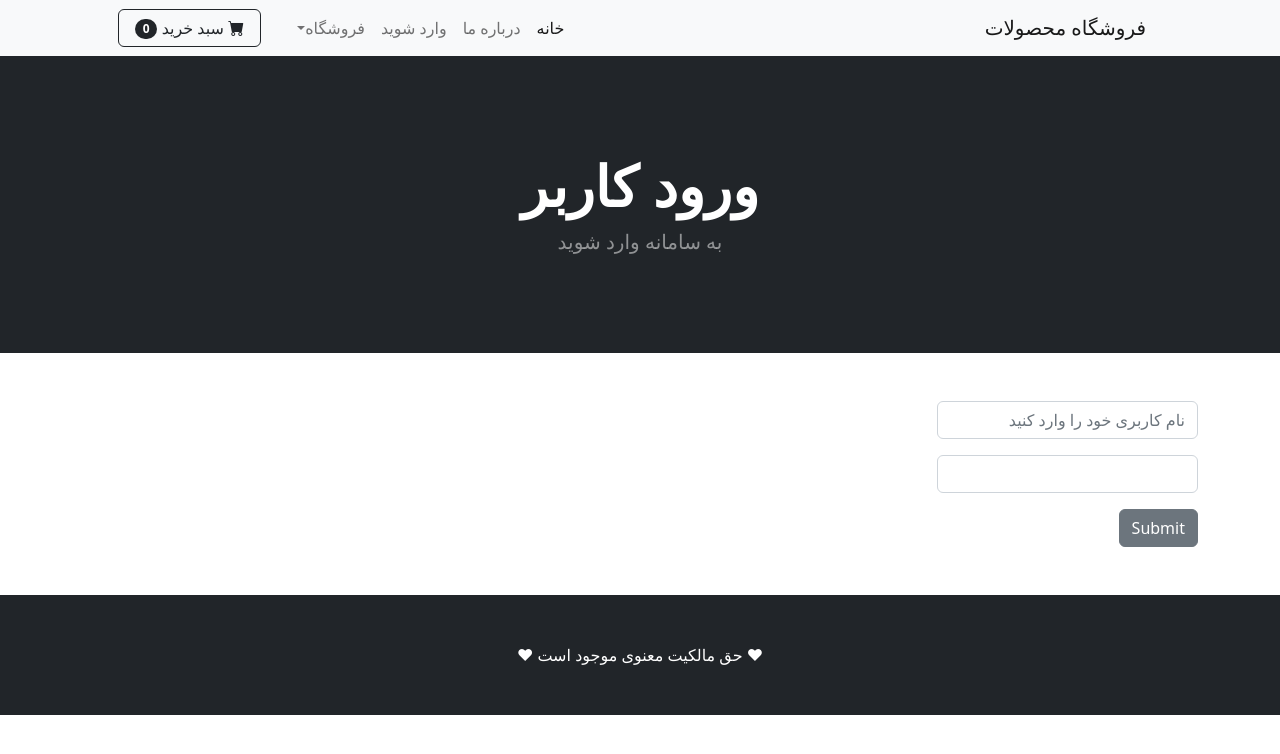
After one commit to myworkmailali/mykala, a Django app: page /login/ in a window 1280 px wide. The commit adds this page. Shown: the top 754 px of the page. Run offline with Django 5.2, Linux system fonts and the light colour scheme; some libraries are stand-ins or nearby versions.

Commit message:
Session_07_Loggin/loggout

```diff
--- a/shop/templates/base.html
+++ b/shop/templates/base.html
@@ -17,7 +17,20 @@
     </head>
       {% include 'navbar.html' %}
     <body dir="rtl">
+       {% if messages %}
+            {% for message in messages %}
+                <div class="alert alert-info" role="alert">
+                  {{ message }}
+                </div>
+
+
+            {% endfor %}
+       {% endif %}
     {% block content %}
+
+
+
+
     {% endblock %}
 
         <!-- Footer-->
--- /dev/null
+++ b/shop/templates/login.html
@@ -0,0 +1,36 @@
+{% extends 'base.html' %}
+
+
+<!-- Header-->
+{% block content %}
+        <header class="bg-dark py-5">
+            <div class="container px-4 px-lg-5 my-5">
+                <div class="text-center text-white">
+                    <h1 class="display-4 fw-bolder">ورود کاربر</h1>
+                    <p class="lead fw-normal text-white-50 mb-0">به سامانه وارد شوید</p>
+                </div>
+            </div>
+        </header>
+
+    <div class="container">
+        <div class="row">
+
+            <div class="col-3">
+                <br/><br/>
+                <form method="post">
+                    {% csrf_token %}
+                      <div class="mb-3">
+                        <input type="text" class="form-control" placeholder="نام کاربری خود را وارد کنید" name="username">
+
+                      </div>
+                      <div class="mb-3">
+                         <input type="password" class="form-control" name="password">
+                      </div>
+
+                      <button type="submit" class="btn btn-secondary">Submit</button>
+                </form>
+                <br/><br/>
+            </div>
+        </div>
+    </div>
+{% endblock %}
--- a/shop/templates/navbar.html
+++ b/shop/templates/navbar.html
@@ -5,9 +5,16 @@
                 <div class="collapse navbar-collapse" id="navbarSupportedContent">
                     <ul class="navbar-nav me-auto mb-2 mb-lg-0 ms-lg-4">
                         <li class="nav-item"><a class="nav-link active" aria-current="page" href="{% url 'home' %}">خانه</a></li>
-                        <li class="nav-item"><a class="nav-link" href="{% url 'about' %}">درباره ما</a></li>
+                        <li class="nav-item"><a class="nav-link" href="{% url 'about' %}">درباره ما</a>
+
+                        {% if not user.is_authenticated %}
+                        <li class="nav-item"><a class="nav-link" href="{% url 'login' %}">وارد شوید</a></li>
+                        {% else %}
+                        <li class="nav-item"><a class="nav-link" href="{% url 'logout' %}">خارج شوید</a></li>
+                        {% endif %}
                         <li class="nav-item dropdown">
                             <a class="nav-link dropdown-toggle" id="navbarDropdown" href="#" role="button" data-bs-toggle="dropdown" aria-expanded="false">فروشگاه</a>
+
                             <ul class="dropdown-menu" aria-labelledby="navbarDropdown">
                                 <li><a class="dropdown-item" href="#!">All Products</a></li>
                                 <li><hr class="dropdown-divider" /></li>
--- a/shop/urls.py
+++ b/shop/urls.py
@@ -1,10 +1,11 @@
 
 from django.urls import path,include
-from .views import index,about
-
+from .views import index, about, login_user,logout_user
 
 urlpatterns = [
 
     path('', index,name='home'),
     path('about/',about,name='about'),
+    path('login/',login_user,name='login'),
+    path('logout/',logout_user,name='logout')
 ]
--- a/shop/views.py
+++ b/shop/views.py
@@ -1,5 +1,10 @@
-from django.shortcuts import render
+from pyexpat.errors import messages
+
+from django.shortcuts import render,redirect
 from .models import Product
+from django.contrib.auth import authenticate,login,logout
+from django.contrib import messages
+
 
 def index(request):
     all_products = Product.objects.all()
@@ -7,3 +12,21 @@ def index(request):
 
 def about(request):
     return render(request,'about.html')
+
+def login_user(request):
+    if request.method == "POST":
+        username = request.POST.get('username')
+        password = request.POST.get('password')
+        user=authenticate(request,username=username,password=password)
+        if user is not None:
+            login(request,user)
+            messages.success(request, 'شما با موفقیت وارد سامانه شدید')
+            return redirect('home')
+        else:
+            messages.error(request, 'نام کاربری یا کلمه عبور نادرست است')
+    return render(request,'login.html' )
+
+def logout_user(request):
+    logout(request)
+    messages.success(request,'شما با موفقیت از سامانه خارج شدید')
+    return redirect('home')
```
Also changed, not shown: shop/templates/logout.html (added, +23 -0 lines), db.sqlite3.
